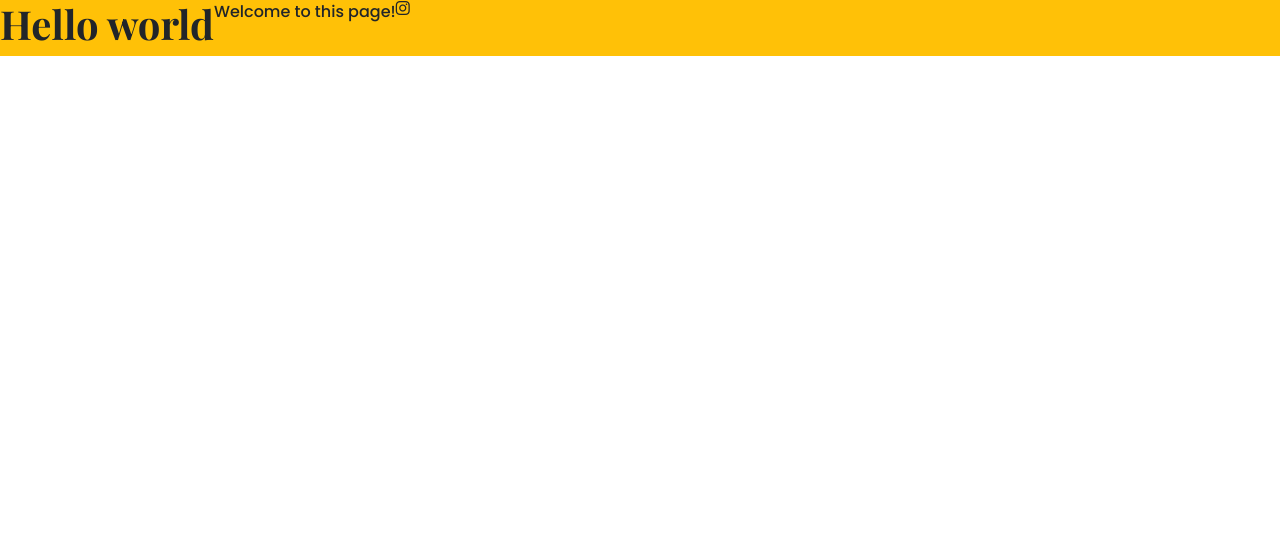
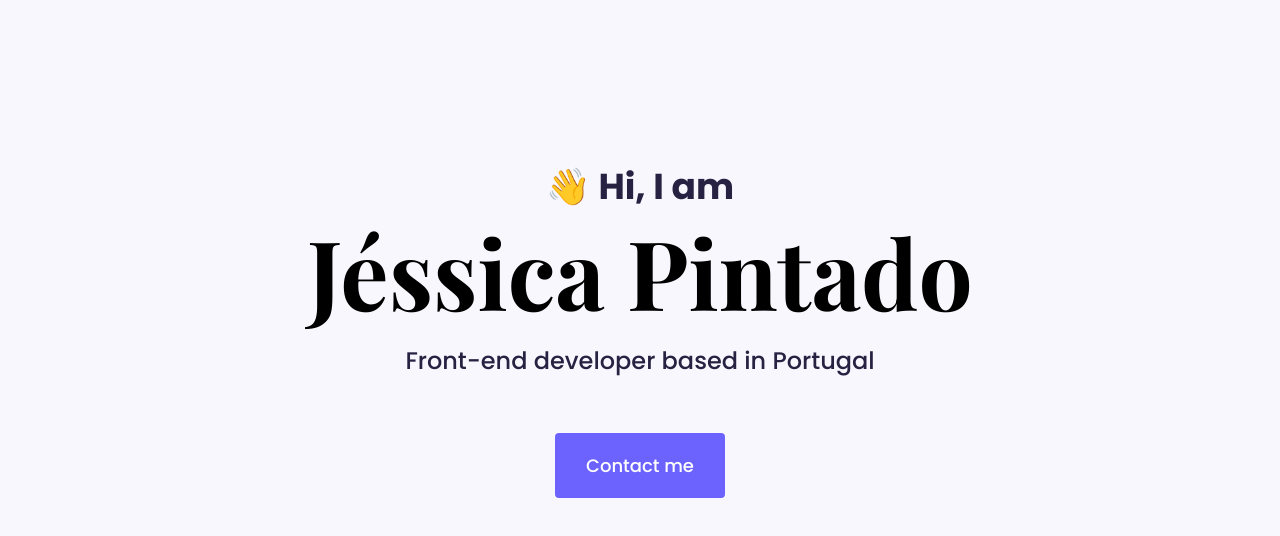
Before and after one commit to jdmpintado/portfolio-project, a plain HTML site: page index.html in a window 1280 px wide. Drawn offline with nearby package versions, Linux system fonts and the light colour scheme; a web font is replaced by a local one.

Commit message:
Formatted CSS for the main content of the Hero page

```diff
--- a/index.html
+++ b/index.html
@@ -28,10 +28,13 @@
     <link rel="stylesheet" href="styles/portfolio.css" />
   </head>
   <body>
-    <div class="d-flex bg-warning">
-      <h1>Hello world</h1>
-      <p>Welcome to this page!</p>
-      <i class="fab fa-instagram"></i>
+    <div class="hero">
+      <p>👋 Hi, I am</p>
+      <h1>Jéssica Pintado</h1>
+      <h2 class="mb-5">Front-end developer based in Portugal</h2>
+      <div>
+        <a href="#" class="btn btn-branding">Contact me</a>
+      </div>
     </div>
   </body>
 </html>
--- a/styles/portfolio.css
+++ b/styles/portfolio.css
@@ -1,11 +1,67 @@
+:root {
+    --branding-color: #6c63ff;
+    --secondary-color: #F9F7FE;
+    --heading-font-family: "Playfair Display",
+        serif;
+    --default-font-family: "Poppins",
+        sans-serif;
+    --default-text-color: #272142;
+}
+
+body {
+    background-color: var(--secondary-color);
+    font-family: var(--default-font-family);
+    color: var(--default-text-color);
+}
+
+h1,
+h2,
+h3,
+h4,
+h5,
+h6 {
+    font-family: var(--heading-font-family);
+    font-weight: bold;
+    color: black;
+}
+
 h1 {
-    font-family: "Playfair Display", serif;
-    font-weight: bold;
+    font-size: 96px;
 }
 
 p {
-    font-family: "Poppins", sans-serif;
+    font-family: var(--default-font-family);
     font-weight: normal;
+}
+
+.hero {
+    background: var(--secondary-color);
+    text-align: center;
+    padding: 160px 20px;
+}
+
+.hero p {
+    font-weight: bold;
+    font-size: 36px;
+    margin: 0;
+}
+
+.hero h2 {
+    font-family: var(--default-font-family);
+    font-weight: normal;
+    font-size: 24px;
+    line-height: 2;
+    color: var(--default-text-color);
+}
+
+.btn-branding {
+    background-color: var(--branding-color);
+    color: white;
+    border-radius: 4px;
+    padding: 18px 30px;
+    font-weight: 500;
+    font-size: 18px;
+    line-height: 1.5;
 }
 
 /* .poppins-medium {
```
